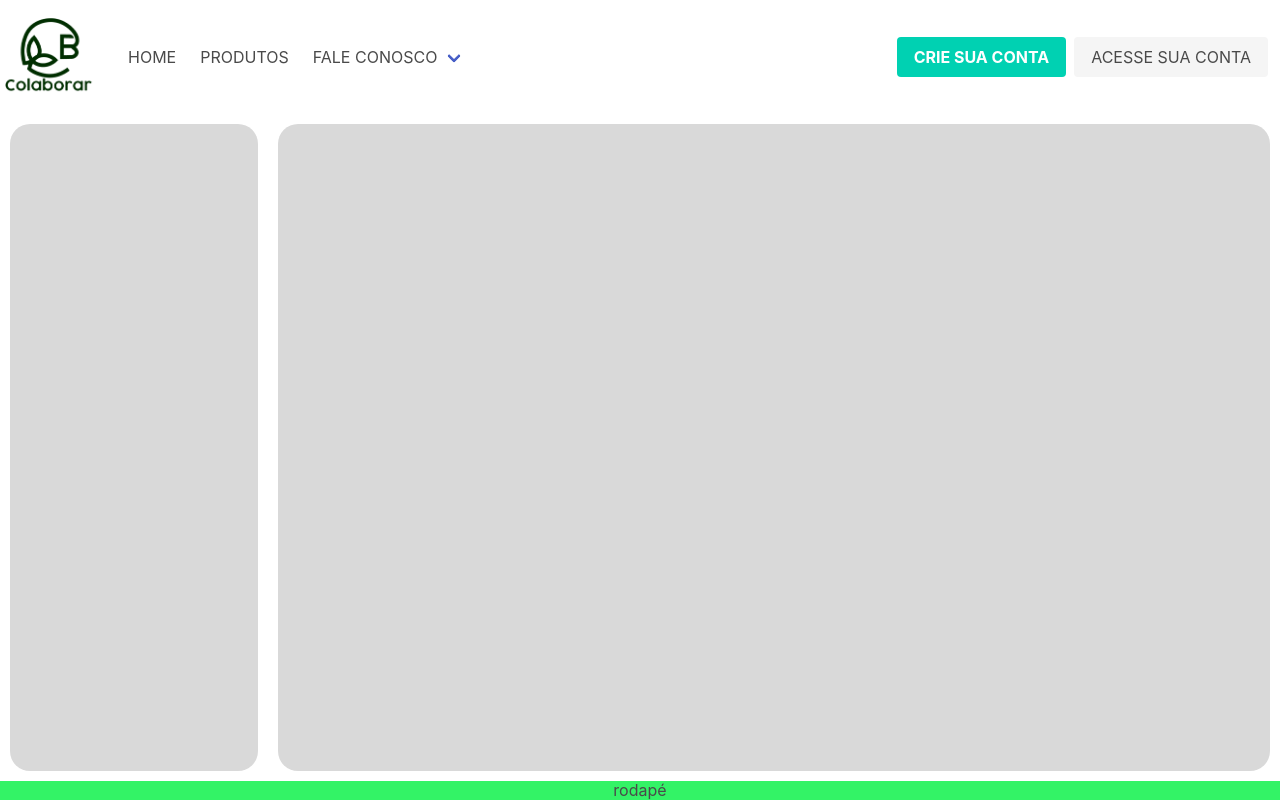
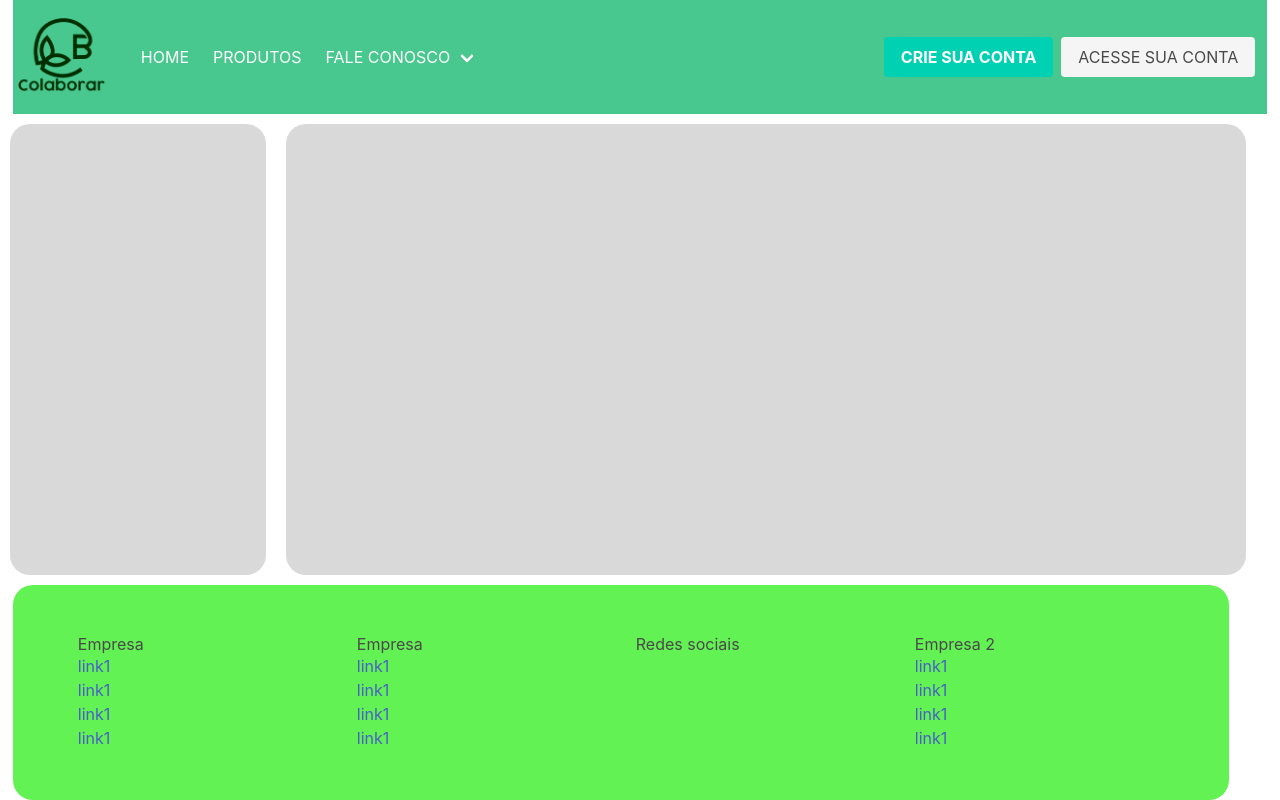
Before and after one commit to empthinking/colabora, a plain HTML site: page index.html in a window 1280 px wide. Drawn offline with nearby package versions, Linux system fonts and the light colour scheme.

Commit message:
ATT BOLA 22:39

```diff
--- a/index.html
+++ b/index.html
@@ -12,8 +12,9 @@
 
 <body>
   <header>
+
       <!-- Barra de navegação BULMA -->
-    <nav class="navbar" role="navigation" aria-label="main navigation">
+    <nav class="navbar is-success" role="navigation" aria-label="main navigation">
       <div class="navbar-brand ">
         <a  href="/index.html">
           <img src="img/logo.png" width="100px" height="">
@@ -65,7 +66,7 @@
                     <a class="button is-primary">
                       <strong>CRIE SUA CONTA</strong>
                     </a>
-                    <a class="button is-light">
+                    <a class="button is-light" href="/login.html">
                       ACESSE SUA CONTA
                     </a>
                   </div>
@@ -88,7 +89,56 @@
   </main>
 
   <footer>
-    <h1>rodapé</h1>
+
+      <div class="estilo-footer">
+        <div class="row-footer">
+          <!-- coluna 1 -->
+          <div class="col-footer">
+            <h4>Empresa</h4>
+            <ul>
+              <li><a href="">link1</a></li>
+              <li><a href="">link1</a></li>
+              <li><a href="">link1</a></li>
+              <li><a href="">link1</a></li>
+            </ul>
+          </div>
+          <!-- fim da coluna -->
+          <!-- coluna 1 -->
+          <div class="col-footer">
+            <h4>Empresa</h4>
+            <ul>
+              <li><a href="">link1</a></li>
+              <li><a href="">link1</a></li>
+              <li><a href="">link1</a></li>
+              <li><a href="">link1</a></li>
+            </ul>
+          </div>
+          <!-- fim da coluna -->
+          <!-- coluna 1 -->
+          <div class="col-footer">
+            <h4>Redes sociais</h4>
+            <ul >
+              <li><a href=""> <i class="fa fa-facebook"></i> </a></li>
+              <li><a href=""> <i class="fa fa-instagram"></i> </a></li>
+              <li><a href=""> <i class="fa fa-twitter"></i> </a></li>
+              <li><a href=""> <i class="fa fa-linkedin"></i> </a></li>
+            </ul>
+          </div>
+          <!-- fim da coluna -->
+          <!-- coluna 1 -->
+          <div class="col-footer">
+            <h4>Empresa 2</h4>
+            <ul>
+              <li><a href="">link1</a></li>
+              <li><a href="">link1</a></li>
+              <li><a href="">link1</a></li>
+              <li><a href="">link1</a></li>
+            </ul>
+          </div>
+          <!-- fim da coluna -->
+        </div>
+      </div>
+
   </footer>
 
 
--- a/styles/estilo.css
+++ b/styles/estilo.css
@@ -13,10 +13,10 @@ body{
 }
 
 
-{
-    background-color: #33F366;
-    width:100vw;
-    border-radius: 10px;
+header{
+    width:98vw;
+    align-self: center;
+
 
 }
 nav img{
@@ -42,17 +42,29 @@ main{
 
 .seção2{
     background-color: #D9D9D9;
-    width: 80vw;
+    width: 75vw;
     height: auto;
     border-radius: 20px;
     margin: 10px;
+    margin-right: 1vw;
 
 
 }
+footer{
+    background-color: #63f253;
+    width: 95vw;
+    padding: 50px;
+    border-radius: 20px;
+    margin-left: 1vw;
+    margin-right: 1vw;
+}
 
-footer{
-    background-color:#33F366;
-    text-align: center;
-    width: 100vw;
+.row-footer{
+    display: flex;
+    flex-wrap: wrap;
+}
 
+.col-footer{
+    width: 25%;
+    padding: 0 15px;
 }
```
